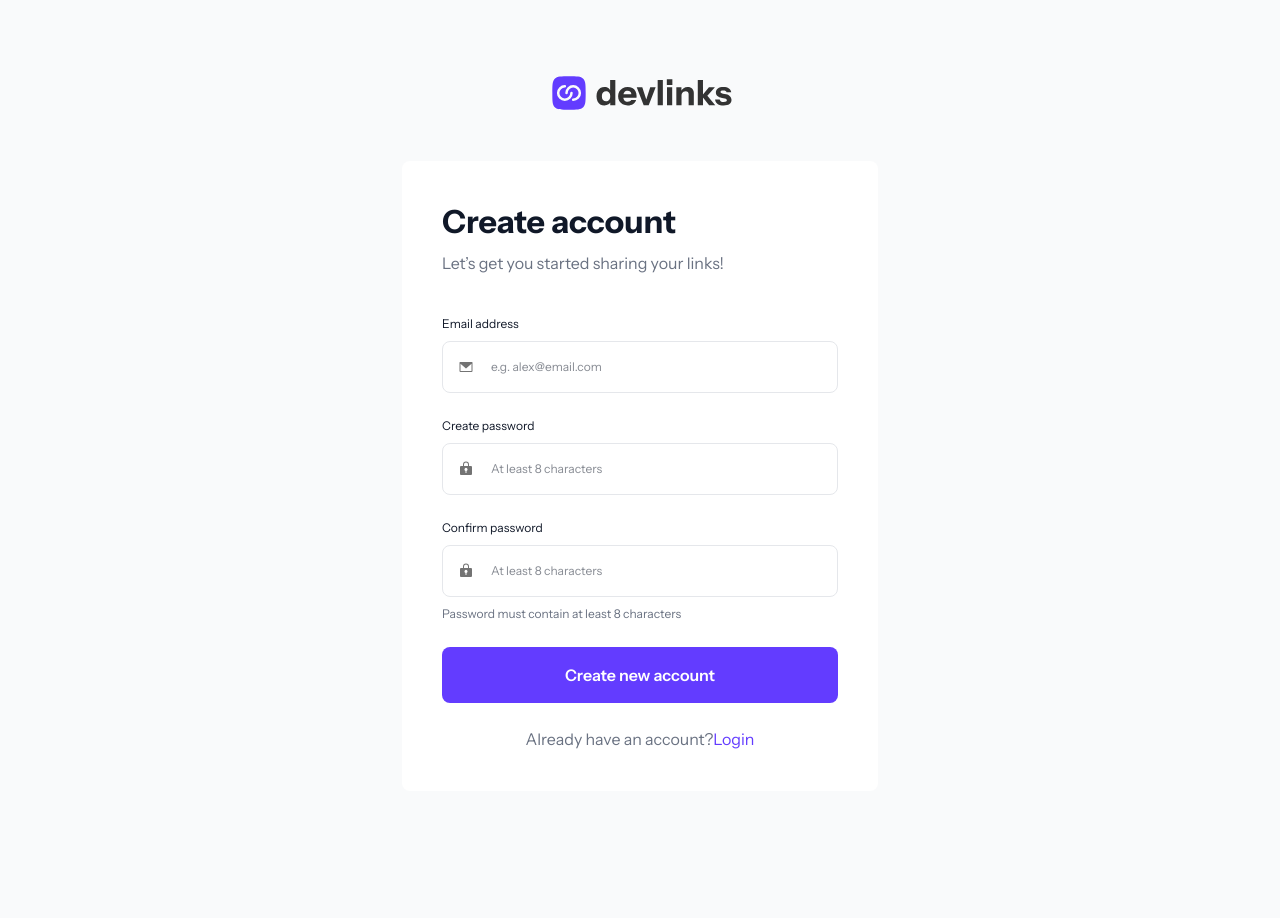
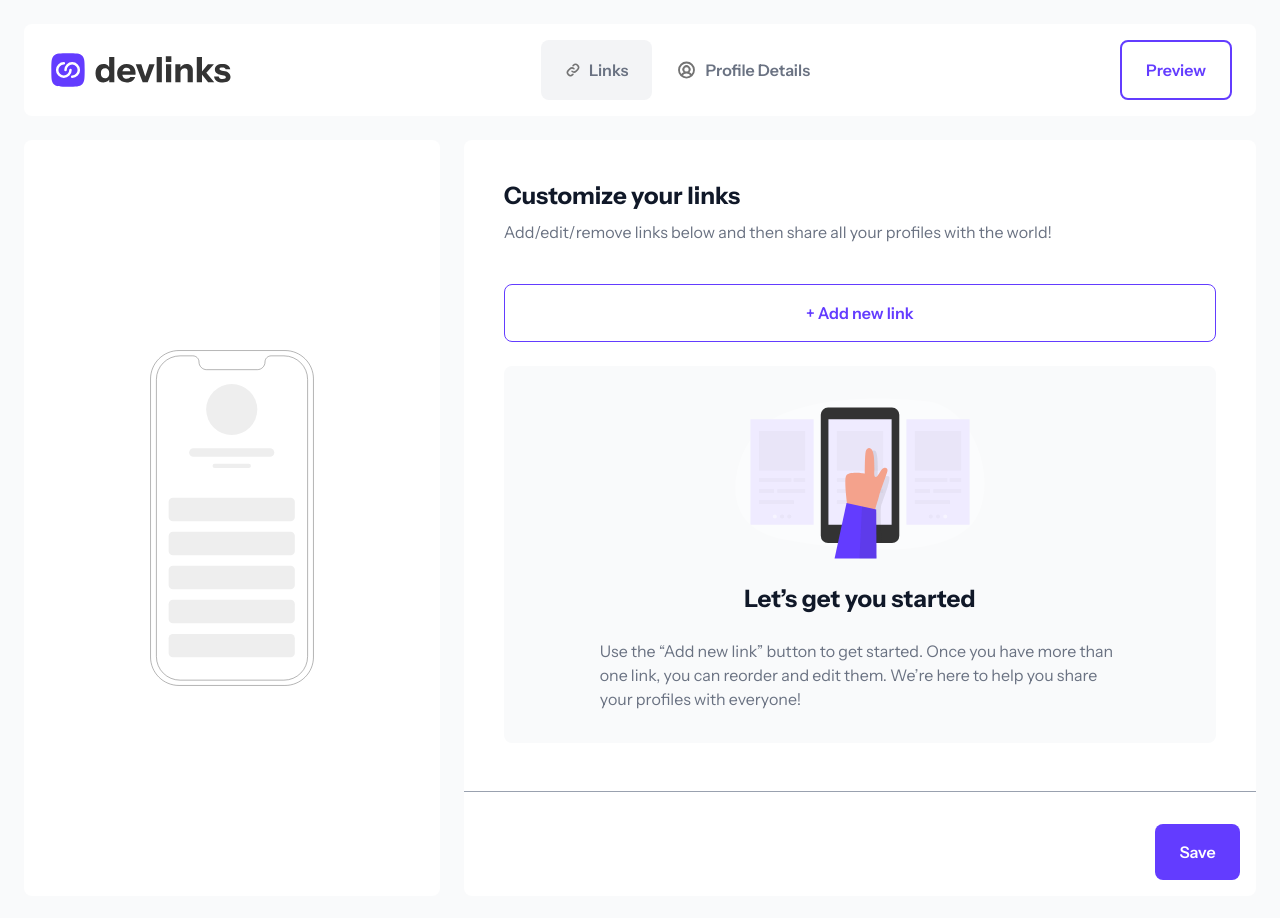
Before and after one commit to 12Ricky0/linksharing-app, a Next.js app: page / in a window 1280 px wide. Before the commit the page ends 864 px from the top, so only its background shows below. Built offline with nearby package versions, Linux system fonts and the light colour scheme.

Commit message:
header completed

```diff
--- a/app/page.tsx
+++ b/app/page.tsx
@@ -1,10 +1,13 @@
 import Login_Form from "@/components/auth/login_form";
 import Register_Form from "@/components/auth/registeration_form";
+import Header from "@/components/link/header";
+import Empty from "@/components/link/empty";
 
 export default function Home() {
   return (
-    <main className="m-8 ">
-      <Register_Form />
+    <main className="">
+      <Header />
+      <Empty />
     </main>
   );
 }
--- a/components/link/empty.tsx
+++ b/components/link/empty.tsx
@@ -0,0 +1,58 @@
+import Image from "next/image";
+import Link from "next/link";
+
+export default function Empty() {
+  return (
+    <div className=" lg:flex justify-between gap-6 md:m-6">
+      <section className="hidden lg:flex items-center px-[126px] bg-white rounded-[8px]">
+        <Image
+          src="/assets/images/illustration-phone-mockup.svg"
+          height={32}
+          width={32}
+          alt="phone"
+          className="w-auto h-auto "
+        />
+      </section>
+      <div className="bg-white md rounded-[8px]">
+        <section className="m-4 p-6  rounded-[8px]">
+          <article>
+            <h1 className="font-bold text-2xl text-gray-900 mb-2">
+              Customize your links
+            </h1>
+            <p className="font-normal text-[16px] text-gray-500">
+              Add/edit/remove links below and then share all your profiles with
+              the world!
+            </p>
+
+            <button className="border cursor-pointer py-4 border-[#633CFF] w-full rounded-[8px] text-[16px] font-semibold text-[#633CFF] mt-[40px]">
+              + Add new link
+            </button>
+          </article>
+
+          <article className="bg-gray-50 mt-6 px-6 py-8 md:flex flex-col justify-center items-center md:px-[96px] rounded-[8px]">
+            <Image
+              src="/assets/images/illustration-empty.svg"
+              height={32}
+              width={32}
+              alt="logo"
+              className="w-auto h-auto "
+            />
+            <h1 className="font-bold text-2xl my-6 text-gray-900">
+              Let’s get you started
+            </h1>
+            <p className="font-normal text-[16px] text-gray-500">
+              Use the “Add new link” button to get started. Once you have more
+              than one link, you can reorder and edit them. We’re here to help
+              you share your profiles with everyone!{" "}
+            </p>
+          </article>
+        </section>
+        <div className="border-t mt-6 pt-4 border-gray-400 flex justify-center md:justify-end">
+          <button className="bg-[#633CFF] m-4 rounded-[8px] py-4 text-[16px] font-semibold text-white w-full md:w-[85px]">
+            Save
+          </button>
+        </div>
+      </div>
+    </div>
+  );
+}
--- /dev/null
+++ b/components/link/header.tsx
@@ -0,0 +1,60 @@
+import Image from "next/image";
+
+export default function Header() {
+  return (
+    <header className="bg-white md:m-6 md:rounded-[8px] flex justify-between px-6 py-4">
+      <Image
+        src="/assets/images/logo-devlinks-small.svg"
+        height={32}
+        width={32}
+        alt="logo"
+        className="w-auto h-auto md:hidden"
+      />
+      <Image
+        src="/assets/images/logo-devlinks-large.svg"
+        height={32}
+        width={32}
+        alt="logo"
+        className="w-auto h-auto hidden md:block cursor-pointer"
+      />
+      <div className="inline-flex md:gap-6">
+        <div className="w-[68px] cursor-pointer md:w-auto md:gap-2 md:py-4 md:px-6 bg-gray-100 rounded-[8px] flex items-center justify-center ">
+          <Image
+            src="/assets/images/icon-link.svg"
+            height={32}
+            width={32}
+            alt="link"
+            className="w-auto h-auto"
+          />
+          <span className="font-semibold text-[16px] text-gray-500 hidden md:block">
+            Links
+          </span>
+        </div>
+        <div className="w-[68px] cursor-pointer md:w-auto md:gap-2 flex items-center justify-center ">
+          <Image
+            src="/assets/images/icon-profile-details-header.svg"
+            height={32}
+            width={32}
+            alt="profile"
+            className="w-auto h-auto"
+          />
+          <span className="font-semibold text-[16px] text-gray-500 hidden md:block">
+            Profile Details
+          </span>
+        </div>
+      </div>
+      <div className="flex cursor-pointer items-center justify-center size-[52px] md:size-auto md:py-4 border-2 md:px-6 border-[#633CFF] rounded-[8px]">
+        <Image
+          src="/assets/images/icon-preview-header.svg"
+          height={32}
+          width={32}
+          alt="preview"
+          className="w-auto h-auto md:hidden"
+        />
+        <span className="font-semibold text-[16px] text-[#633CFF] hidden md:block">
+          Preview
+        </span>
+      </div>
+    </header>
+  );
+}
```
